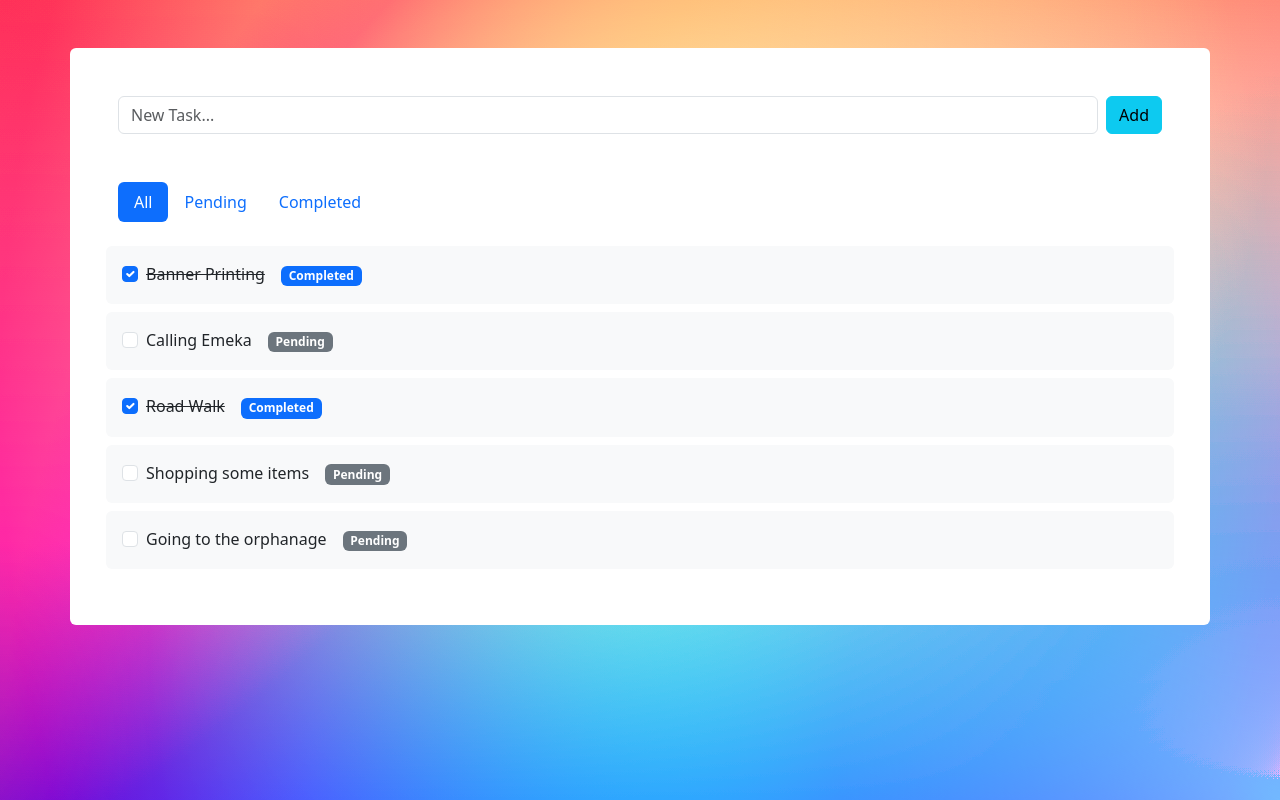
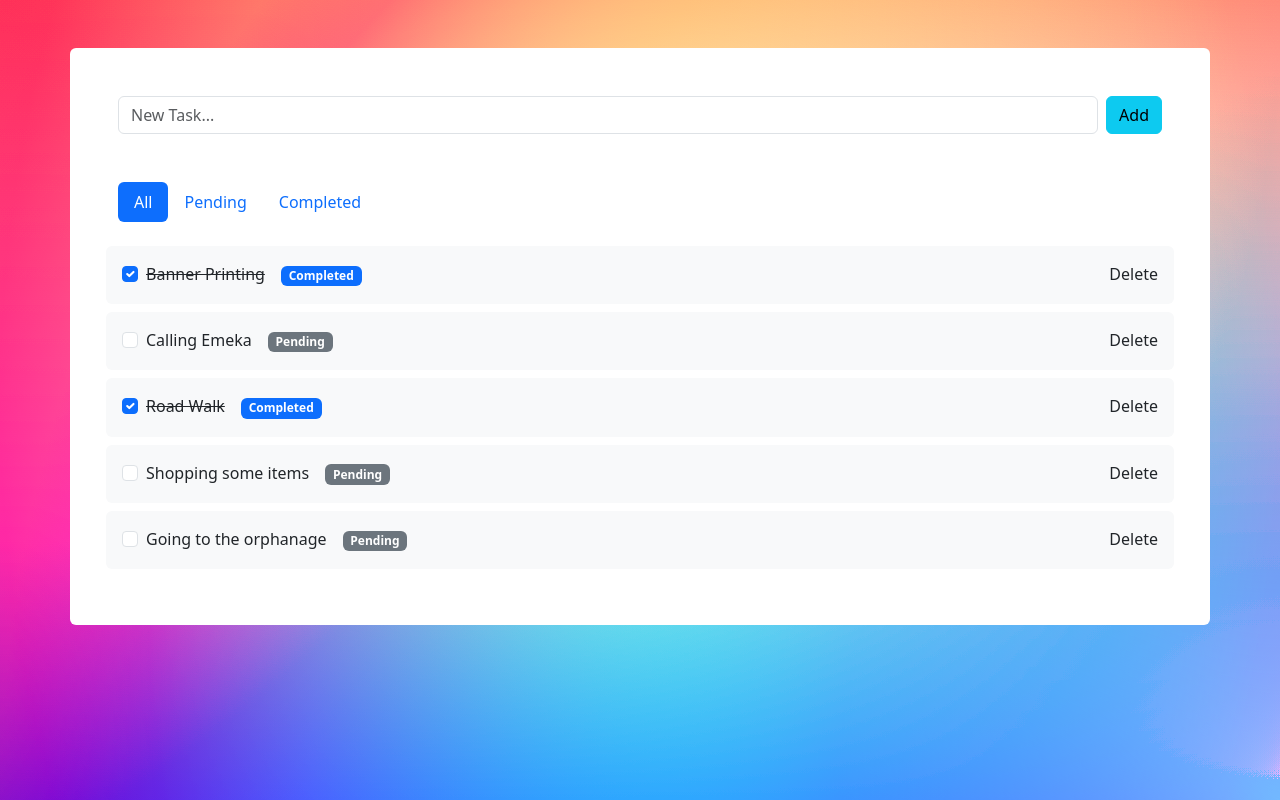
Before and after one commit to osiota10/todo-task-manager, a React (Create React App) app: page / in a window 1280 px wide. Built offline with nearby package versions, Linux system fonts and the light colour scheme.

Commit message:
Todo delete functionality

```diff
--- a/src/App.js
+++ b/src/App.js
@@ -22,6 +22,12 @@ function App() {
 
     // Update the state with the new todo array
     setTodo(updatedTodo);
+  };
+
+  const handleDeleteTodo = (id) => {
+    // Filter out the todo item with the matching id to delete it
+    const updatedTodo = todo.filter((item) => item.id !== id);
+    setTodo(updatedTodo); // Update the todo state
   };
 
   const [filter, setFilter] = useState('All'); // State to track the active filter
@@ -120,6 +126,7 @@ function App() {
               task={item.task}
               is_completed={item.is_completed}
               onToggleCompletion={toggleTodoCompletion}
+              onDelete={handleDeleteTodo}
             />
           ))}
         </section>
--- a/src/components/todoItem.jsx
+++ b/src/components/todoItem.jsx
@@ -1,14 +1,19 @@
 import { useState } from "react";
 
-const TodoItem = ({ id, task, is_completed, onToggleCompletion }) => {
+const TodoItem = ({ id, task, is_completed, onToggleCompletion, onDelete }) => {
     const handleCheckboxClick = () => {
         onToggleCompletion(id); // Toggle the completed state
     };
+
+    const handleTodoDelete = () => {
+        onDelete(id);
+    };
     return (
         <section className="bg-light rounded mb-2 py-3 px-3" key={id}>
-            <div class="form-check">
+            <div className="form-check d-flex justify-content-between">
+                <section>
                     <input
-                    class="form-check-input"
+                        className="form-check-input"
                         type="checkbox"
                         defaultChecked={is_completed}
                         onChange={handleCheckboxClick} // Use onChange instead of onClick
@@ -29,6 +34,9 @@ const TodoItem = ({ id, task, is_completed, onToggleCompletion }) => {
                             {is_completed ? "Completed" : "Pending"}
                         </span>
                     </label>
+                </section>
+
+                <span onClick={handleTodoDelete}>Delete</span>
             </div>
         </section>
     );
```
Lines whose indentation alone changed are shown as unchanged.
